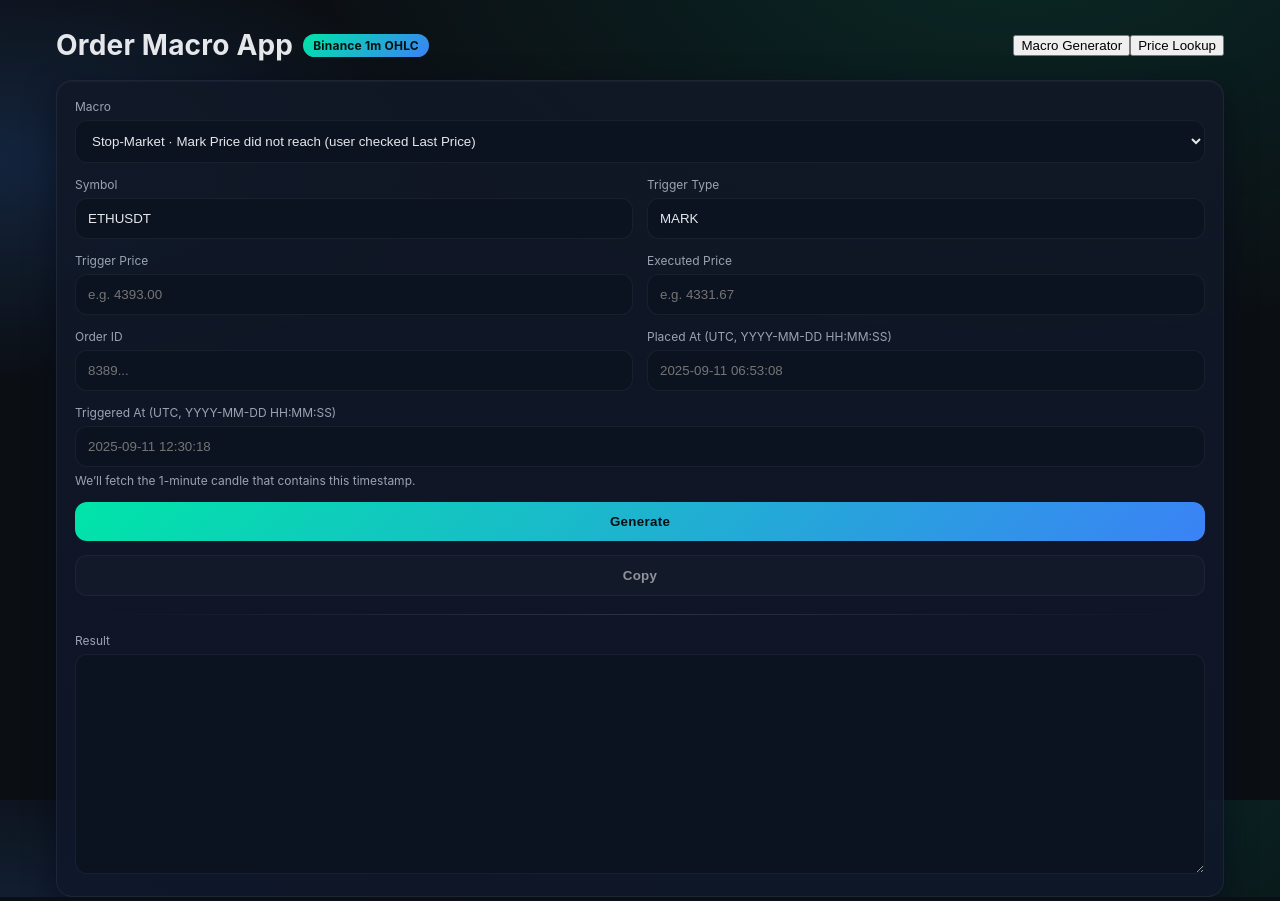
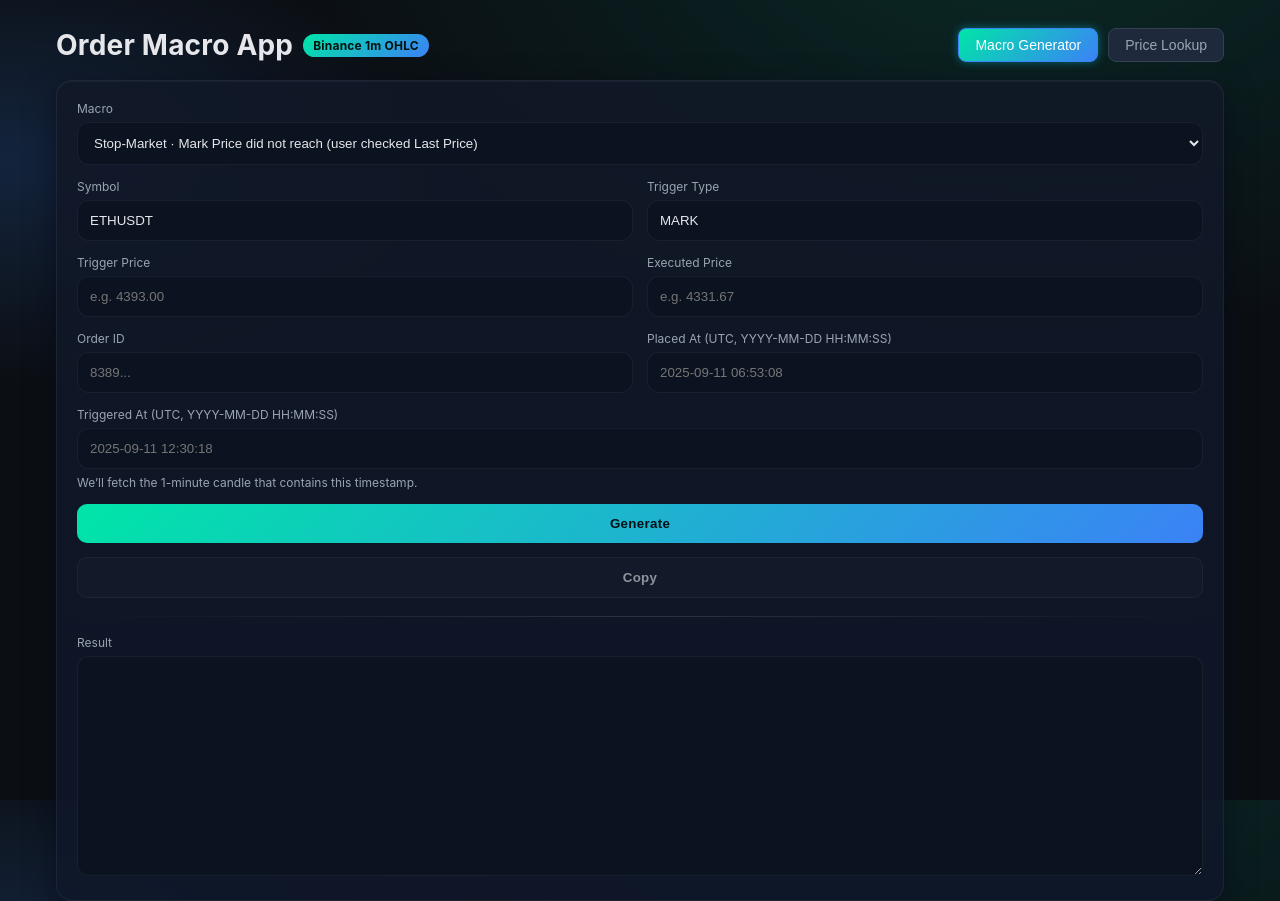
Before and after one commit to GorkemTikic/order-macro-app, a React (Vite) app: page / in a window 1280 px wide. Built offline with nearby package versions, Linux system fonts and the light colour scheme.

Commit message:
Update styles.css

```diff
--- a/src/styles.css
+++ b/src/styles.css
@@ -9,13 +9,15 @@
   --card: #0f172a;
   --input: #0b1220;
   --ring: rgba(0, 229, 168, 0.35);
+  --mark: #3b82f6; /* mavi */
+  --last: #a855f7; /* mor */
 }
 
 * { box-sizing: border-box; }
 html, body, #root { height: 100%; }
 body {
   margin: 0;
-  font-family: Inter, ui-sans-serif, system-ui, -apple-system, "Segoe UI", Roboto, "Helvetica Neue", Arial, "Apple Color Emoji", "Segoe UI Emoji";
+  font-family: Inter, ui-sans-serif, system-ui, -apple-system, "Segoe UI", Roboto, "Helvetica Neue", Arial;
   background: radial-gradient(1200px 700px at 80% -10%, rgba(0,229,168,.12), transparent 60%),
               radial-gradient(800px 400px at 0% 20%, rgba(59,130,246,.18), transparent 55%),
               var(--bg);
@@ -33,6 +35,8 @@ body {
   align-items: center;
   justify-content: space-between;
   margin-bottom: 18px;
+  flex-wrap: wrap;
+  gap: 12px;
 }
 
 .brand {
@@ -56,8 +60,9 @@ body {
   background: linear-gradient(180deg, rgba(17,24,39,.88), rgba(15,23,42,.88));
   border: 1px solid rgba(255,255,255,.06);
   border-radius: 16px;
-  padding: 18px;
+  padding: 20px;
   box-shadow: 0 10px 30px rgba(2,6,23,.5), inset 0 1px 0 rgba(255,255,255,.04);
+  animation: fadeIn 0.3s ease;
 }
 
 .grid {
@@ -102,7 +107,10 @@ body {
   font-weight: 800;
   letter-spacing: .3px;
   border: none;
+  border-radius: 10px;
+  transition: transform .1s ease;
 }
+.btn:hover { transform: translateY(-1px); }
 .btn.secondary {
   background: #151c2c;
   color: var(--text);
@@ -128,3 +136,49 @@ body {
   color: #cbd5e1;
   padding: 2px 8px; border-radius: 6px; font-size: 12px;
 }
+
+/* ==== Tabs ==== */
+.tabs {
+  display: flex;
+  gap: 10px;
+}
+.tab {
+  background: #1e293b;
+  border: 1px solid #334155;
+  color: var(--muted);
+  padding: 8px 16px;
+  border-radius: 8px;
+  font-size: 14px;
+  font-weight: 500;
+  cursor: pointer;
+  transition: all 0.2s ease;
+}
+.tab:hover { background: #273449; color: #fff; }
+.tab.active {
+  background: linear-gradient(135deg, var(--accent), var(--accent-2));
+  color: #fff;
+  border-color: var(--accent-2);
+  box-shadow: 0 0 8px rgba(0, 212, 255, 0.4);
+}
+
+/* ==== Price Highlight Cards ==== */
+.price-box {
+  background: #0f172a;
+  border-radius: 12px;
+  padding: 14px;
+  margin-top: 10px;
+  box-shadow: inset 0 0 0 1px rgba(255,255,255,.05);
+}
+.price-box h3 {
+  margin: 0 0 8px;
+  font-size: 14px;
+  font-weight: 700;
+}
+.price-box.mark { border-left: 4px solid var(--mark); }
+.price-box.last { border-left: 4px solid var(--last); }
+
+/* ==== Animations ==== */
+@keyframes fadeIn {
+  from { opacity: 0; transform: translateY(4px); }
+  to { opacity: 1; transform: translateY(0); }
+}
```
